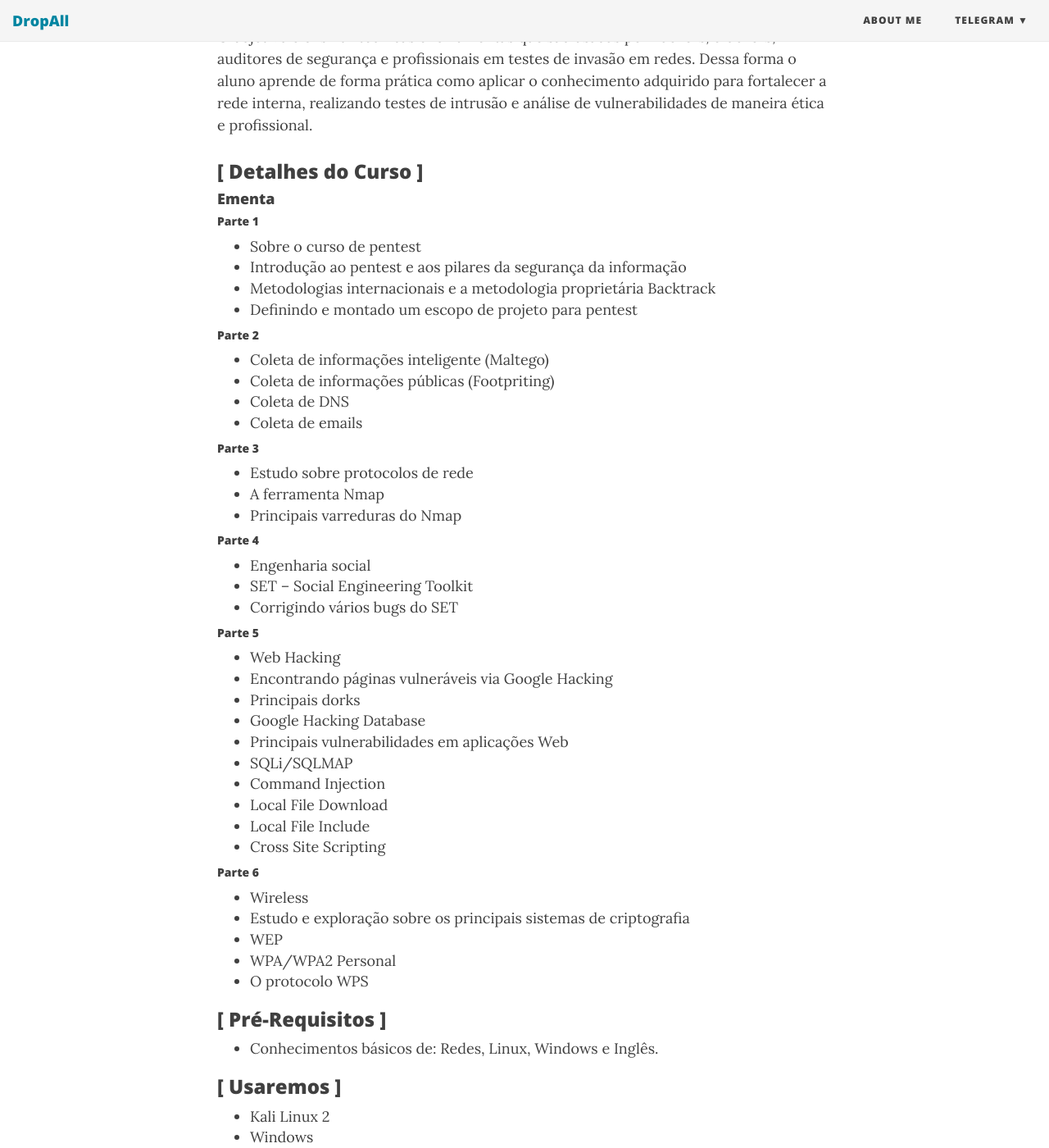
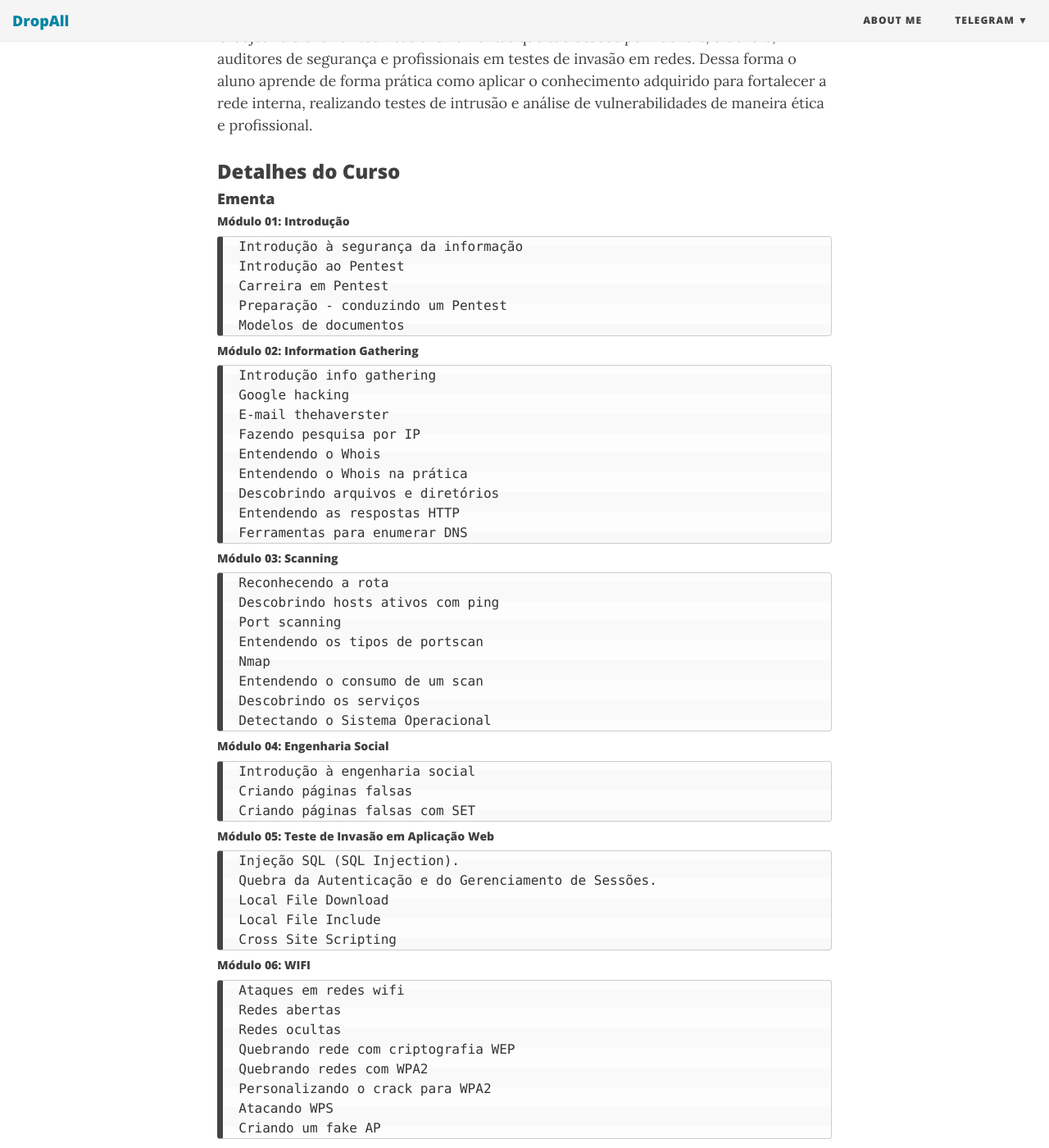
Before and after one commit to DropAll/dropall.github.io, a Jekyll site: the page built from pentest.md, in a window 1280 px wide and 1400 px high, scrolled down 486 px. Shown: the whole window at 82% size. Built offline with Jekyll 4.4.1, drawn with Linux system fonts in a browser that asks for light colours; nearby versions of some CDN libraries; some of the changed text lies outside the part shown.

Commit message:
pentest 9

```diff
--- a/pentest.md
+++ b/pentest.md
@@ -14,83 +14,87 @@
 
 
 
-### [ Objetivo ]
+### Objetivo
 
 O objetivo é ensinar técnicas e ferramentas que são usadas por hackers, crackers, auditores de segurança e profissionais em testes de invasão em redes. Dessa forma o aluno aprende de forma prática como aplicar o conhecimento adquirido para fortalecer a rede interna, realizando testes de intrusão e análise de vulnerabilidades de maneira ética e profissional.
 
 
 
-### [ Detalhes do Curso ]
+### Detalhes do Curso
 
 #### Ementa
 
-##### Parte 1
+##### Módulo 01: Introdução
+      Introdução à segurança da informação
+      Introdução ao Pentest
+      Carreira em Pentest
+      Preparação - conduzindo um Pentest
+      Modelos de documentos
 
-- Sobre o curso de pentest
-- Introdução ao pentest e aos pilares da segurança da informação
-- Metodologias internacionais e a metodologia proprietária Backtrack
-- Definindo e montado um escopo de projeto para pentest
 
-##### Parte 2
+##### Módulo 02: Information Gathering
+      Introdução info gathering
+      Google hacking
+      E-mail thehaverster
+      Fazendo pesquisa por IP
+      Entendendo o Whois
+      Entendendo o Whois na prática
+      Descobrindo arquivos e diretórios
+      Entendendo as respostas HTTP
+      Ferramentas para enumerar DNS
 
-- Coleta de informações inteligente (Maltego)
-- Coleta de informações públicas (Footpriting)
-- Coleta de DNS
-- Coleta de emails
+##### Módulo 03: Scanning
+      Reconhecendo a rota
+      Descobrindo hosts ativos com ping
+      Port scanning
+      Entendendo os tipos de portscan
+      Nmap
+      Entendendo o consumo de um scan
+      Descobrindo os serviços
+      Detectando o Sistema Operacional
 
-##### Parte 3
+##### Módulo 04: Engenharia Social
+      Introdução à engenharia social
+      Criando páginas falsas
+      Criando páginas falsas com SET
 
-- Estudo sobre protocolos de rede
-- A ferramenta Nmap
-- Principais varreduras do Nmap
+##### Módulo 05: Teste de Invasão em Aplicação Web
+      Injeção SQL (SQL Injection).
+      Quebra da Autenticação e do Gerenciamento de Sessões.
+      Local File Download
+      Local File Include
+      Cross Site Scripting
 
-##### Parte 4
+##### Módulo 06: WIFI
+      Ataques em redes wifi
+      Redes abertas
+      Redes ocultas
+      Quebrando rede com criptografia WEP
+      Quebrando redes com WPA2
+      Personalizando o crack para WPA2
+      Atacando WPS
+      Criando um fake AP
 
-- Engenharia social
-- SET – Social Engineering Toolkit
-- Corrigindo vários bugs do SET
 
-##### Parte 5
+### Pré-Requisitos
 
-- Web Hacking
-- Encontrando páginas vulneráveis via Google Hacking
-- Principais dorks
-- Google Hacking Database
-- Principais vulnerabilidades em aplicações Web
-- SQLi/SQLMAP
-- Command Injection
-- Local File Download
-- Local File Include
-- Cross Site Scripting
-
-##### Parte 6
-
-- Wireless
-- Estudo e exploração sobre os principais sistemas de criptografia
-- WEP
-- WPA/WPA2 Personal
-- O protocolo WPS
+      Conhecimentos básicos de: Redes, Linux, Windows e Inglês.
 
 
 
-### [ Pré-Requisitos ]
-
-- Conhecimentos básicos de: Redes, Linux, Windows e Inglês.
+### Usaremos
+      Kali Linux 2
+      Windows
+      Acunetix
 
 
 
-### [ Usaremos ]
-- Kali Linux 2
-- Windows
-- Acunetix
+### Capacidade máxima
+      12 pessoas.
+      Ar-condicionado, internet, água e café!
 
 
 
-### [ Capacidade máxima ]
-- 12 pessoas.
-
-
-
-### [ Investimento ]
-- R$130 - antecipado.
-- R$150 - no dia.
+### Investimento
+      R$130 - antecipado.
+      R$150 - no dia.
```
